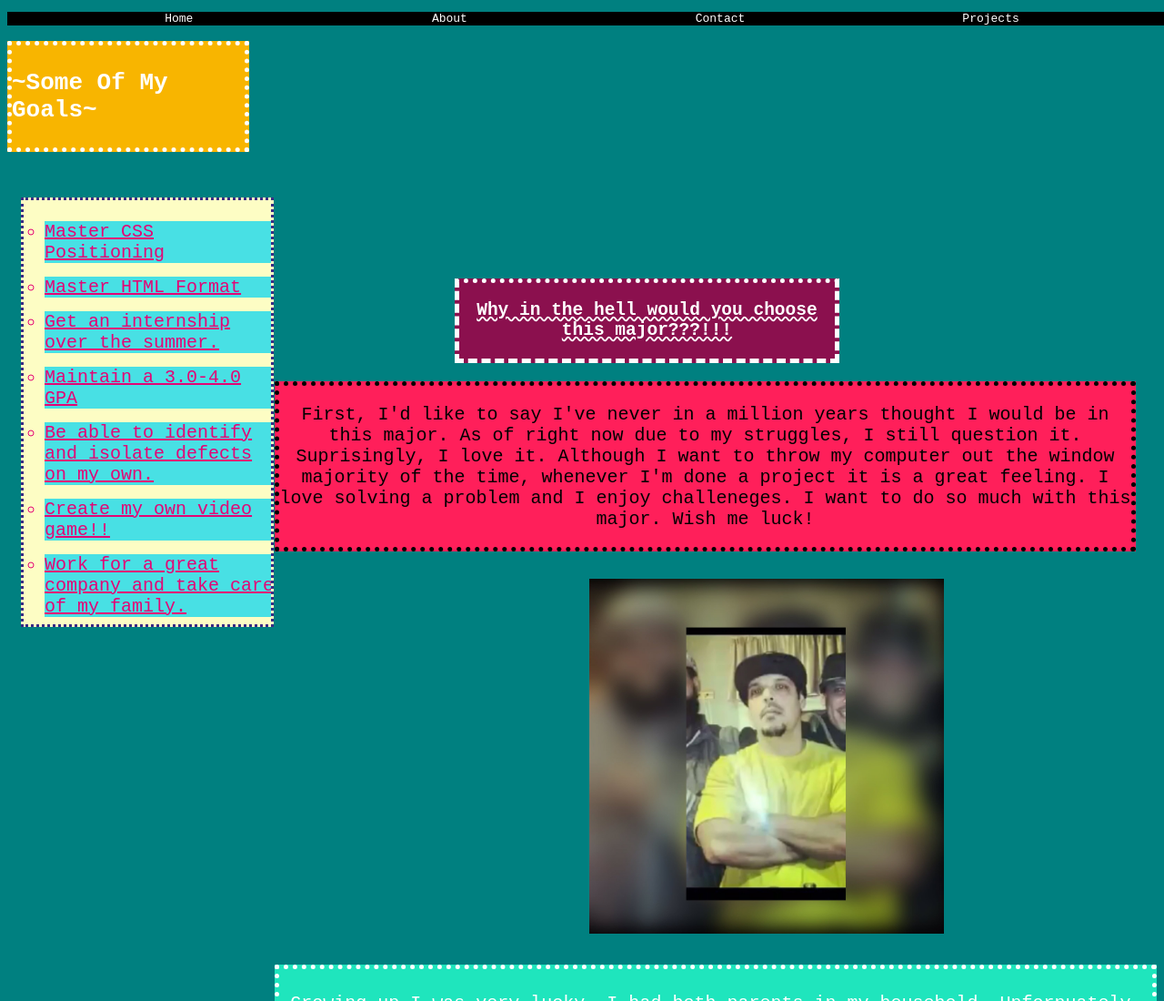
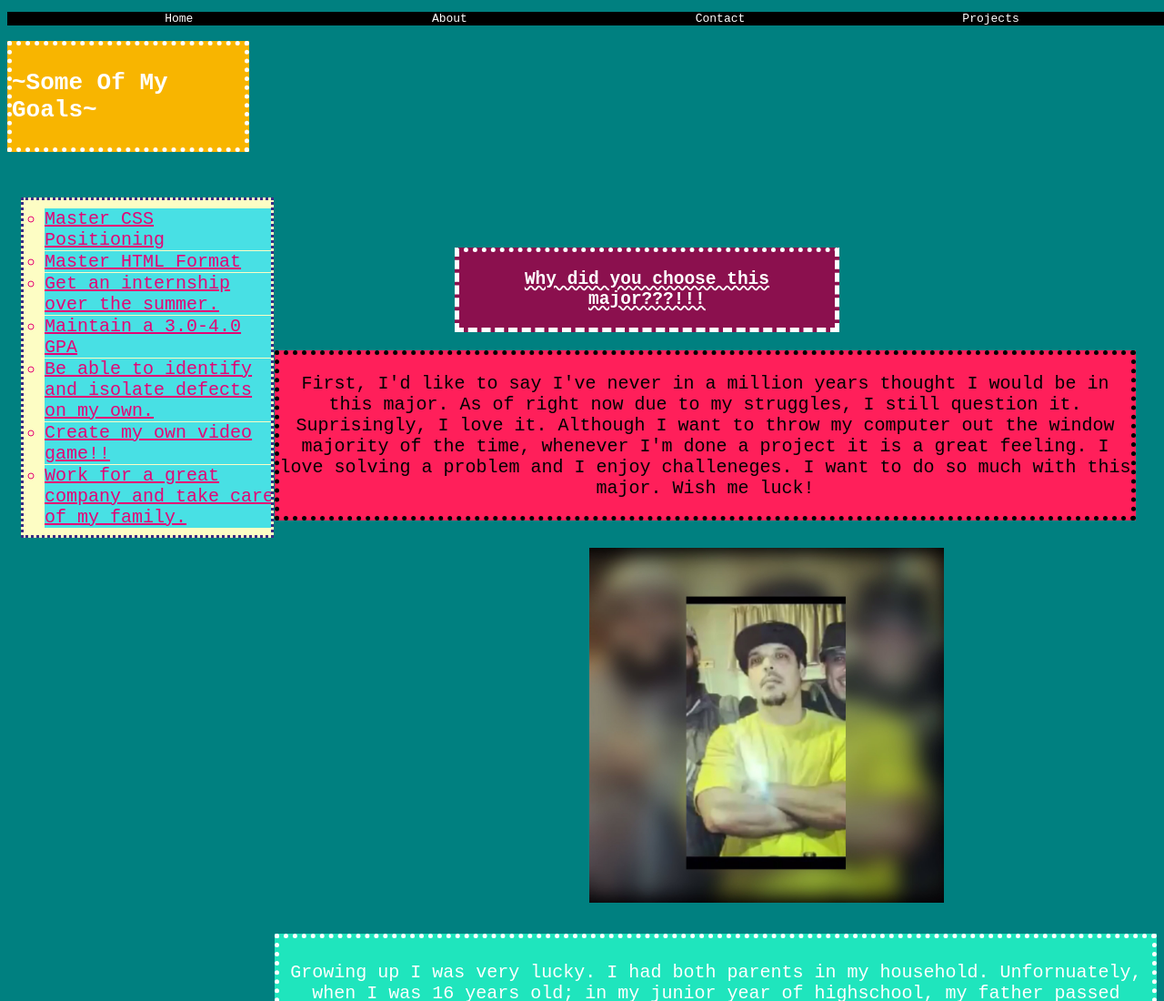
Before and after one commit to cealicea171/cealicea171.github.io, a plain HTML site: page pages/about.html in a window 1280 px wide. Shown: the top 1100 px of the page at 91% size. Drawn offline with Linux system fonts and the light colour scheme.

Commit message:
update resume and words.

```diff
--- a/pages/about.html
+++ b/pages/about.html
@@ -48,7 +48,7 @@
 
 
   <main class="why">
-    <h2 class="hell"> Why in the hell would you choose this major???!!!</h2>
+    <h2 class="hell"> Why did you choose this major???!!!</h2>
     <p class="major">First, I'd like to say I've never in a million years thought I would be in this major. As of right now due to my struggles, I still question it. Suprisingly, I love it. Although I want to throw my computer out the window
       majority of the time,
       whenever I'm done a project it is a great feeling. I love solving a problem and I enjoy challeneges. I want to do so much with this major. Wish me luck!</p>
--- a/styles.css
+++ b/styles.css
@@ -90,6 +90,8 @@ p {
   height: 20%;
   background-color: #fdfdc4;
   border-style: dotted;
+
+
 }
 
 .side {
@@ -100,7 +102,7 @@ p {
   text-align: left;
   font-size: 20px;
   margin-left: 15px;
-  margin-top: 15px;
+  margin-top: 1px;
   text-decoration: underline;
   height: 20%;
   background-color: #48e0e4;
@@ -121,8 +123,11 @@ p {
 .why {
   text-align: center;
   margin-left: 23%;
+  margin-top: -28%;
+
+
   float: center;
-  margin-top: -33%;
+
 }
 
 .hell {
```
Also changed, not shown: photos/resume.png.
